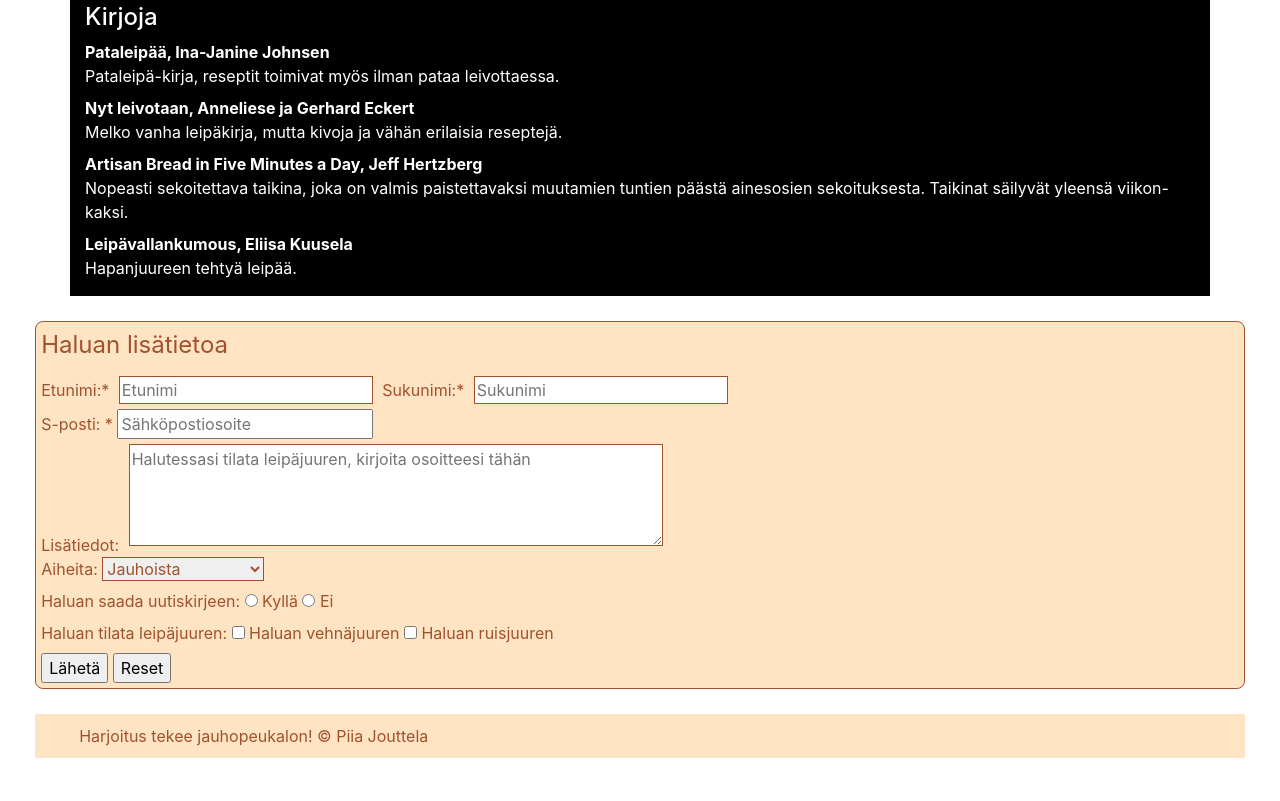
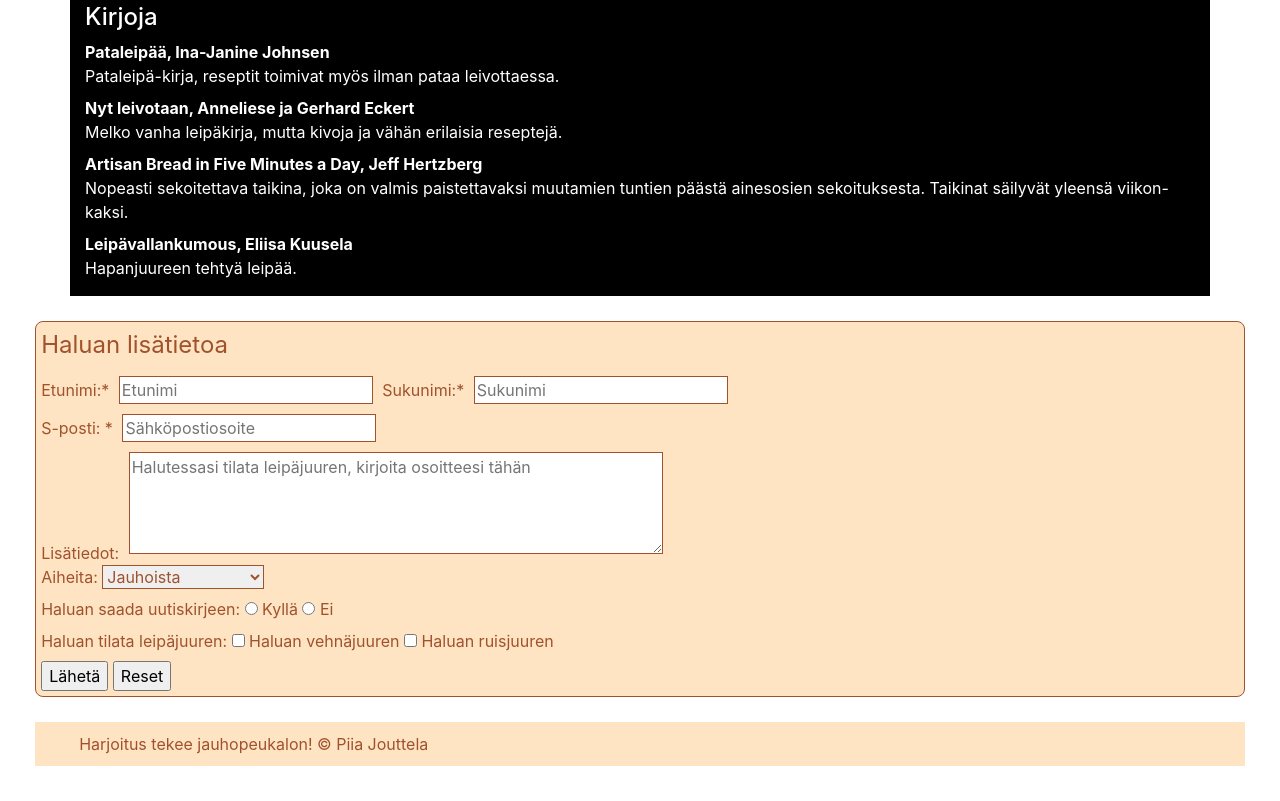
Before and after one commit to PiiaJ/PiiaJ.github.io, a plain HTML site: page fourth.html in a window 1280 px wide. Shown: the part 583-1384 px from the top of the page. Drawn offline with nearby package versions, Linux system fonts and the light colour scheme.

Commit message:
Add files via upload

```diff
--- a/tyylib.css
+++ b/tyylib.css
@@ -117,6 +117,11 @@ input[type=text] {
 	border: 1px solid #A0522D;
 	}
 
+input[type=email] {
+	margin:5px;
+	border: 1px solid #A0522D;
+	}
+
 #textarea {
 	margin: 5px;
 	border: 1px solid #A0522D;
```
